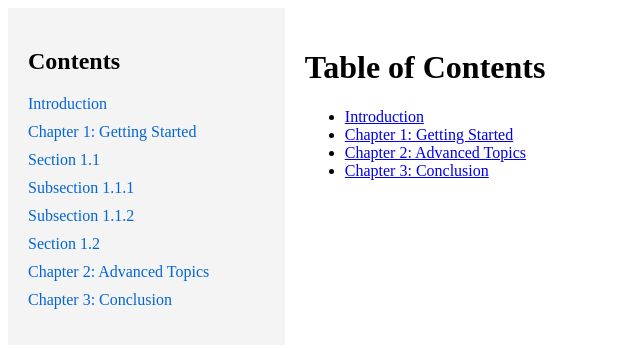
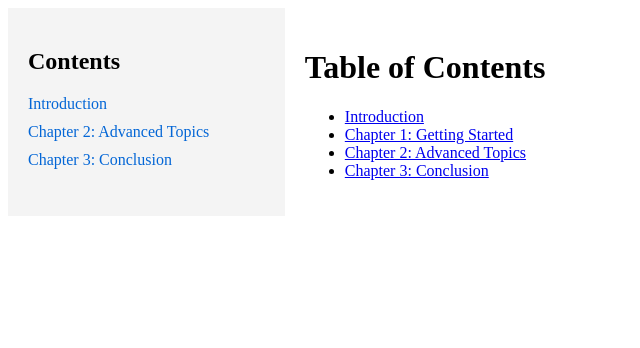
Before and after one commit to mohangiri1/espresso, a Jekyll site: the page built from docs/index.md, in a window 1280 px wide. Shown: the top 348 px of the page, without its empty margins (0-640 px from the left). Built offline with Jekyll 4.4.1, drawn with Linux system fonts in a browser that asks for light colours; our own code applies the rules of GitHub Pages for plain Markdown files.

Commit message:
Update toc.html

```diff
--- a/docs/_includes/toc.html
+++ b/docs/_includes/toc.html
@@ -3,19 +3,6 @@
   <ul>
     <li>
       <a href="{{ "/index.html" | relative_url }}">Introduction</a>
-    </li>
-    <li>
-      <a href="chapter2" class="toggle-section">Chapter 1: Getting Started</a>
-      <ul class="section">
-        <li>
-          <a href="#section1-1" class="toggle-section">Section 1.1</a>
-          <ul class="subsection">
-            <li><a href="{{ "/chapter1.html#subsection1-1-1" | relative_url }}">Subsection 1.1.1</a></li>
-            <li><a href="{{ "/chapter1.html#subsection1-1-2" | relative_url }}">Subsection 1.1.2</a></li>
-          </ul>
-        </li>
-        <li><a href="{{ "/chapter1.html#section1-2" | relative_url }}">Section 1.2</a></li>
-      </ul>
     </li>
     <li>
       <a href="quantum_espresso.html" class="toggle-section">Chapter 2: Advanced Topics</a>
```
